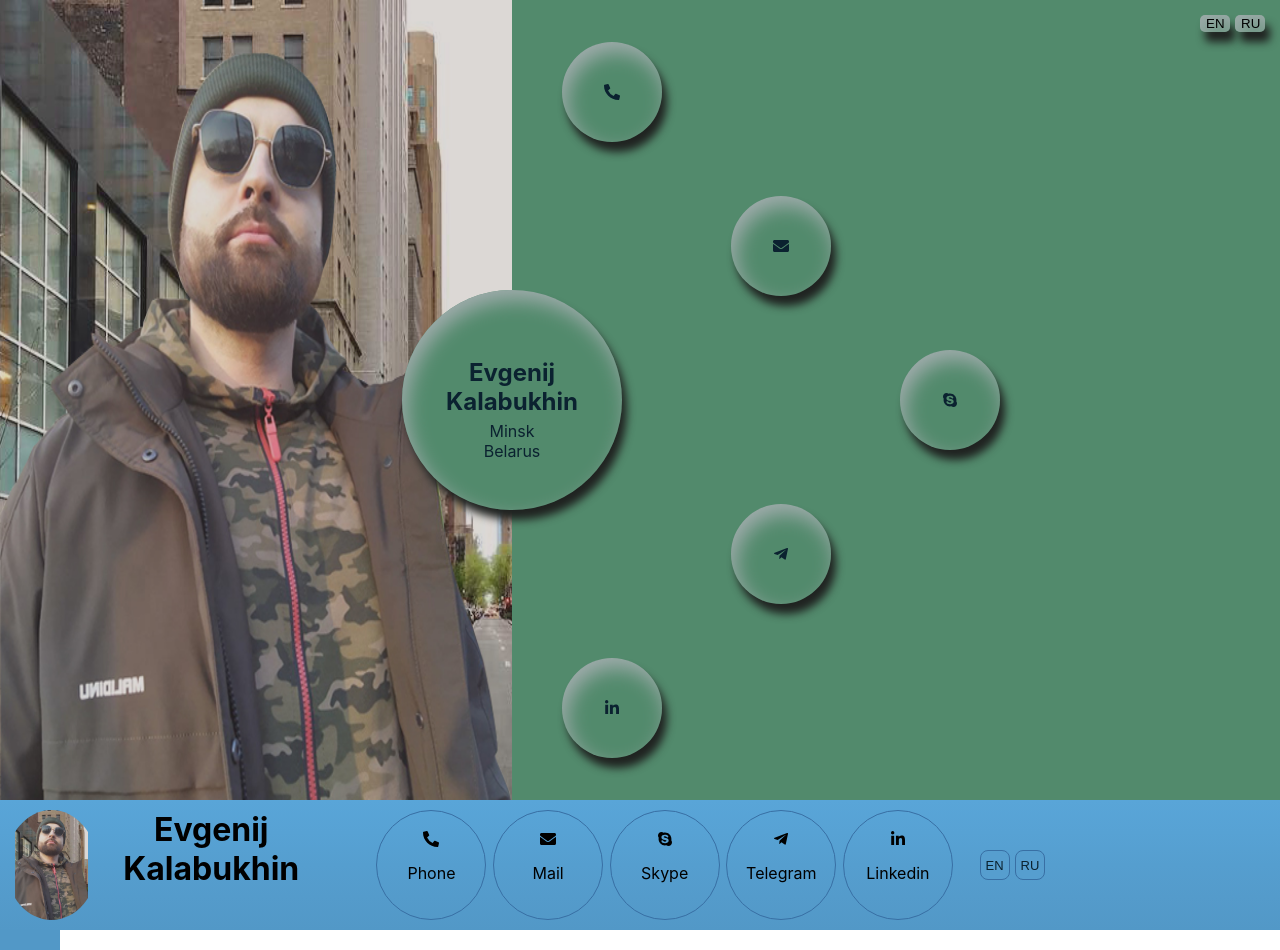
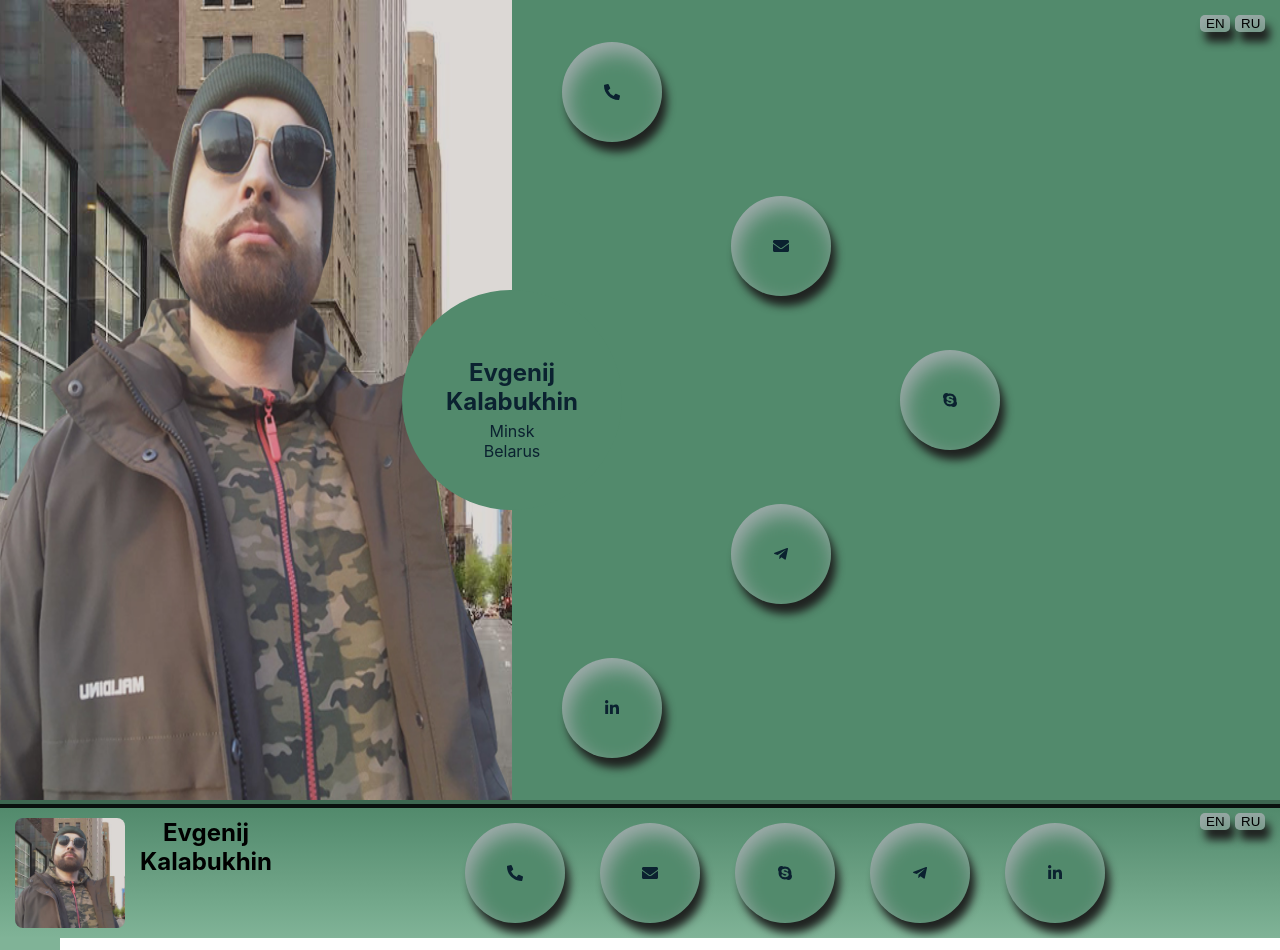
Before and after one commit to EK-machine/promo, a React (Create React App) app: page / in a window 1280 px wide. Shown: the top 950 px of the page. Built offline with nearby package versions, Linux system fonts and the light colour scheme.

Commit message:
changed global styling according to header color

```diff
--- a/src/components/Header.jsx
+++ b/src/components/Header.jsx
@@ -20,77 +20,94 @@ function Header() {
 
   const isHeaderVisible = intersection && intersection.intersectionRatio > 0.7;
 
-  const headerClasses = isHeaderVisible
-    ? classNames(
-        'header__opacity-container',
-        'header__opacity-container_visible',
-      )
-    : classNames('header__opacity-container');
+  const headerAvatarClasses = isHeaderVisible
+    ? classNames('header__avatar')
+    : classNames('header__avatar_unvisible');
 
-  classNames('header__opacity-container');
+  const headerNameClasses = isHeaderVisible
+    ? classNames('header__name')
+    : classNames('header__name_unvisible');
+
+  const headerLinkClasses = isHeaderVisible
+    ? classNames('header__contact-link')
+    : classNames('header__contact-link_unvisible');
+
+  const headerLanguageClasses = isHeaderVisible
+    ? classNames('header__language-btn')
+    : classNames('header__language-btn_unvisible');
 
   return (
     <div ref={headerRef} className="header__container">
-      <div className={headerClasses}>
       <div className="header__avatar-name-container">
         <div className="header__avatar-container">
           <img
-              className="header__avatar"
+            className={headerAvatarClasses}
             src="/images/avatar.jpg"
             alt="EK face"
           />
         </div>
         <div className="header__name-container">
-            <h1 className="header__name">Evgenij Kalabukhin</h1>
+          <h1 className={headerNameClasses}>
+            Evgenij <br /> Kalabukhin
+          </h1>
         </div>
       </div>
       <div className="header__contacts-container">
         <ul className="header__contact-list">
           <li className="header__contact-item">
+            <a className={headerLinkClasses} href="#">
               <FontAwesomeIcon
                 className="header__contact-link_icon"
                 icon={faPhoneAlt}
               />
               <p className="header__contact-link_text">Phone</p>
+            </a>
           </li>
           <li className="header__contact-item">
+            <a className={headerLinkClasses} href="#">
               <FontAwesomeIcon
                 className="header__contact-link_icon"
                 icon={faEnvelope}
               />
               <p className="header__contact-link_text">Mail</p>
+            </a>
           </li>
           <li className="header__contact-item">
+            <a className={headerLinkClasses} href="#">
               <FontAwesomeIcon
                 className="header__contact-link_icon"
                 icon={faSkype}
               />
               <p className="header__contact-link_text">Skype</p>
+            </a>
           </li>
           <li className="header__contact-item">
+            <a className={headerLinkClasses} href="#">
               <FontAwesomeIcon
                 className="header__contact-link_icon"
                 icon={faTelegramPlane}
               />
               <p className="header__contact-link_text">Telegram</p>
+            </a>
           </li>
           <li className="header__contact-item">
+            <a className={headerLinkClasses} href="#">
               <FontAwesomeIcon
                 className="header__contact-link_icon"
                 icon={faLinkedinIn}
               />
               <p className="header__contact-link_text">Linkedin</p>
+            </a>
           </li>
         </ul>
       </div>
       <div className="header__lang-container">
-          <button type="button" className="header__language-btn">
+        <button type="button" className={headerLanguageClasses}>
           EN
         </button>
-          <button type="button" className="header__language-btn">
+        <button type="button" className={headerLanguageClasses}>
           RU
         </button>
-        </div>
       </div>
     </div>
   );
--- a/src/components/Preheader.jsx
+++ b/src/components/Preheader.jsx
@@ -23,15 +23,19 @@ function Preheader() {
 
   const preheaderImgClasses = isPreheaderVisible
     ? classNames('preheader__img')
-    : classNames('preheader__img_down');
+    : classNames('preheader__img_unvisible');
+
+  const preheaderNameClasses = isPreheaderVisible
+    ? classNames('preheader__bio-name')
+    : classNames('preheader__bio-name_unvisible');
 
   const preheaderLinkClasses = isPreheaderVisible
     ? classNames('preheader__contact-link')
-    : classNames('preheader__contact-link_down');
+    : classNames('preheader__contact-link_unvisible');
 
   const preheaderLanguageClasses = isPreheaderVisible
     ? classNames('preheader__language-btn')
-    : classNames('preheader__language-btn_down');
+    : classNames('preheader__language-btn_unvisible');
 
   return (
     <div ref={preheaderRef} className="preheader__container">
@@ -44,7 +48,7 @@ function Preheader() {
       </section>
       <section className="preheader__contacts-container">
         <div className="preheader__bio-container">
-          <h1 className="preheader__bio-name">
+          <h1 className={preheaderNameClasses}>
             Evgenij
             <br />
             Kalabukhin
--- a/src/components/header.css
+++ b/src/components/header.css
@@ -3,30 +3,19 @@
   padding: 5px 15px;
   background-image: linear-gradient(
     to bottom,
-    #59a5d8,
-    #57a2d4,
-    #559ecf,
-    #549bcb,
-    #5298c7
+    #528a6c,
+    #5d9477,
+    #699e81,
+    #74a98c,
+    #80b397
   );
   display: flex;
   flex-direction: row;
   align-items: center;
   justify-content: space-between;
+  overflow: hidden;
+  border-top: 8px ridge #3d6650;
 }
-
-.header__opacity-container {
-  display: flex;
-  flex-direction: row;
-  align-items: center;
-  justify-content: space-between;
-  opacity: 0;
-}
-/*вот тут вот*/
-.header__opacity-container_visible {
-  opacity: 1;
-}
-/*вот тут вот*/
 
 .header__avatar-name-container {
   order: -1;
@@ -39,21 +28,43 @@
 
 .header__avatar-container {
   overflow: hidden;
-  margin-right: 5px;
+  border-radius: 8px;
+  height: 110px;
+  margin-right: 15px;
   display: flex;
   justify-content: center;
   align-items: center;
 }
 
 .header__avatar {
-  border-radius: 50%;
   max-width: 110px;
-  max-height: 110px;
   display: block;
+  transform: translate(0, 10px);
+  opacity: 1;
+  transition: transform 0.4s ease-in-out, opacity 0.4s ease-in-out;
+}
+
+.header__avatar_unvisible {
+  max-width: 110px;
+  display: block;
+  transform: translate(0, -100%);
+  opacity: 0;
+  transition: transform 0.4s ease-in-out, opacity 0.4s ease-in-out;
 }
 
 .header__name {
+  font-size: 1.5em;
   margin: 0px;
+  transform: translate(0, 0);
+  opacity: 1;
+  transition: transform 0.4s ease-in-out, opacity 0.4s ease-in-out;
+}
+
+.header__name_unvisible {
+  font-size: 1.5em;
+  transform: translate(0, -100%);
+  opacity: 0;
+  transition: transform 0.4s ease-in-out, opacity 0.4s ease-in-out;
 }
 
 .header__contacts-container {
@@ -70,51 +81,92 @@
 }
 
 .header__contact-item {
-  box-sizing: border-box;
-  border: 1px solid var(--background-hover-color);
-  width: 110px;
-  height: 110px;
-  border-radius: 55px;
   display: flex;
   flex-direction: column;
   justify-content: center;
   align-items: center;
 }
 
-.header__contact-item:hover {
-  background-image: linear-gradient(
-    to right top,
-    #386fa4,
-    #458cbb,
-    #58aad0,
-    #72c7e3,
-    #91e5f6
-  );
+.header__contact-link {
+  font-size: 16px;
+  min-height: 100px;
+  min-width: 100px;
+  border-radius: 50%;
+  display: flex;
+  flex-direction: column;
+  justify-content: center;
+  align-items: center;
   cursor: pointer;
-  font-weight: bold;
+  background-color: var(--preheader-backggound-color);
+  color: var(--active-color);
+  box-shadow: 5px 10px 8px #202321, 5px 10px 20px #a0acac inset;
+  opacity: 1;
+  transform: translate(0, 0);
+  transition: transform 0.4s ease-in-out, opacity 0.4s ease-in-out,
+    min-height 0.4s ease-in-out, min-width 0.4s ease-in-out,
+    font-size 0.4s ease-in-out;
+}
+
+.header__contact-link:hover {
+  min-height: 150px;
+  min-width: 150px;
+  box-shadow: 5px 10px 8px #202321, 5px 10px 20px #a0acac inset;
+  text-decoration: none;
+  color: var(--active-color);
+  font-size: 1.4rem;
+  background-color: var(--preheader-backggound-hover-color);
+}
+
+.header__contact-link_text {
+  display: none;
+  margin: 5px;
+}
+
+.header__contact-link:hover .header__contact-link_text {
+  display: block;
+}
+
+.header__contact-link_unvisible {
+  min-height: 100px;
+  min-width: 100px;
+  border-radius: 50%;
+  display: flex;
+  flex-direction: column;
+  justify-content: center;
+  align-items: center;
+  cursor: pointer;
+  background-color: var(--preheader-backggound-color);
+  color: var(--active-color);
+  box-shadow: 5px 10px 8px #202321, 5px 10px 20px #a0acac inset;
+  opacity: 0;
+  transform: translate(0, -100%);
+  transition: transform 0.4s ease-in-out, opacity 0.4s ease-in-out;
 }
 
 .header__lang-container {
+  height: 100%;
   order: 1;
   flex-basis: 10%;
   display: flex;
   flex-direction: row;
-  justify-content: center;
+  justify-content: flex-end;
   align-items: flex-start;
 }
 
 .header__language-btn {
-  padding: 5px;
-  color: var(--active-color);
-  background-color: #569ecf;
-  border: 1px solid var(--background-hover-color);
-  box-sizing: border-box;
-  border-radius: 8px;
-  font-size: 13px;
-  height: 30px;
+  background-color: var(--preheader-backggound-color);
+  margin-right: 5px;
+  outline: none;
+  border: none;
+  width: 40px;
   width: 30px;
-  margin-right: 5px;
+  border-radius: 5px;
   text-align: center;
+  vertical-align: middle;
+  box-shadow: 5px 10px 8px #202321, 5px 10px 20px #a0acac inset;
+  opacity: 1;
+  transform: translate(0, 0);
+  transition: transform 0.4s ease-in-out, opacity 0.4s ease-in-out;
 }
 
 .header__language-btn:last-child {
@@ -122,14 +174,22 @@
 }
 
 .header__language-btn:hover {
-  background-image: linear-gradient(
-    to top,
-    #386fa4,
-    #458cbb,
-    #58aad0,
-    #72c7e3,
-    #91e5f6
-  );
+  background-color: var(--preheader-backggound-hover-color);
   cursor: pointer;
   font-weight: bold;
 }
+
+.header__language-btn_unvisible {
+  background-color: var(--preheader-backggound-color);
+  margin-right: 5px;
+  outline: none;
+  border: none;
+  width: 40px;
+  width: 30px;
+  border-radius: 5px;
+  text-align: center;
+  vertical-align: middle;
+  box-shadow: 5px 10px 8px #202321, 5px 10px 20px #a0acac inset;
+  transform: translate(0, -1000%);
+  transition: transform 0.4s ease-in-out, opacity 0.4s ease-in-out;
+}
--- a/src/components/preheader.css
+++ b/src/components/preheader.css
@@ -10,6 +10,7 @@
   justify-content: center;
   flex-wrap: wrap;
   position: relative;
+  overflow: hidden;
 }
 
 .preheader__img-container {
@@ -29,10 +30,10 @@
   transform: translate(0, 0);
   width: 100%;
   height: 100vh;
-  transition: transform 0.4s ease-in-out;
+  transition: transform 0.4s ease-in-out, opacity 0.4s ease-in-out;
 }
 
-.preheader__img_down {
+.preheader__img_unvisible {
   opacity: 0.1;
   transform: translate(0, 100%);
   width: 100%;
@@ -72,6 +73,7 @@
 }
 
 .preheader__contact-link {
+  font-size: 16px;
   min-height: 100px;
   min-width: 100px;
   border-radius: 50%;
@@ -85,7 +87,9 @@
   box-shadow: 5px 10px 8px #202321, 5px 10px 20px #a0acac inset;
   opacity: 1;
   transform: translate(0, 0);
-  transition: transform 0.4s ease-in-out, opacity 0.4s ease-in-out;
+  transition: transform 0.4s ease-in-out, opacity 0.4s ease-in-out,
+    min-height 0.4s ease-in-out, min-width 0.4s ease-in-out,
+    font-size 0.4s ease-in-out;
 }
 
 .preheader__contact-link:hover {
@@ -107,7 +111,7 @@
   display: block;
 }
 
-.preheader__contact-link_down {
+.preheader__contact-link_unvisible {
   min-height: 100px;
   min-width: 100px;
   border-radius: 50%;
@@ -162,7 +166,7 @@
   font-weight: bold;
 }
 
-.preheader__language-btn_down {
+.preheader__language-btn_unvisible {
   background-color: var(--preheader-backggound-color);
   margin-right: 5px;
   outline: none;
@@ -173,7 +177,8 @@
   text-align: center;
   vertical-align: middle;
   box-shadow: 5px 10px 8px #202321, 5px 10px 20px #a0acac inset;
-  transform: translate(0, 1000%);
+  transform: translate(0, 10000%);
+  opacity: 0;
   transition: transform 0.4s ease-in-out, opacity 0.4s ease-in-out;
 }
 
@@ -186,7 +191,6 @@
   height: 200px;
   padding: 10px;
   border-radius: 50%;
-  box-shadow: 5px 10px 8px #202321, 5px 10px 20px #a0acac inset;
   display: flex;
   flex-direction: column;
   justify-content: center;
@@ -195,6 +199,15 @@
 
 .preheader__bio-name {
   margin-bottom: 5px;
+  transform: translate(0, 0);
+  opacity: 1;
+  transition: transform 0.4s ease-in-out, opacity 0.4s ease-in-out;
+}
+
+.preheader__bio-name_unvisible {
+  transform: translate(-500px, 1000%);
+  opacity: 0;
+  transition: transform 0.4s ease-in-out, opacity 0.4s ease-in-out;
 }
 
 .preheader__bio-paragraph {
--- a/src/index.css
+++ b/src/index.css
@@ -12,8 +12,7 @@ body {
 :root {
   --preheader-backggound-color: #528a6c;
   --preheader-backggound-hover-color: #5b9c79;
-  --main-background-color: #91e5f6;
-  --background-color: #5298c7;
-  --background-hover-color: #386fa4;
+  --sidebar-background-color: #80b397;
+  --sidebar-background-hover-color: #3d6650;
   --active-color: #0b2230;
 }
```
Also changed, not shown: src/components/sidebar.css (+4 -4 lines). Lines whose indentation alone changed are shown as unchanged.
